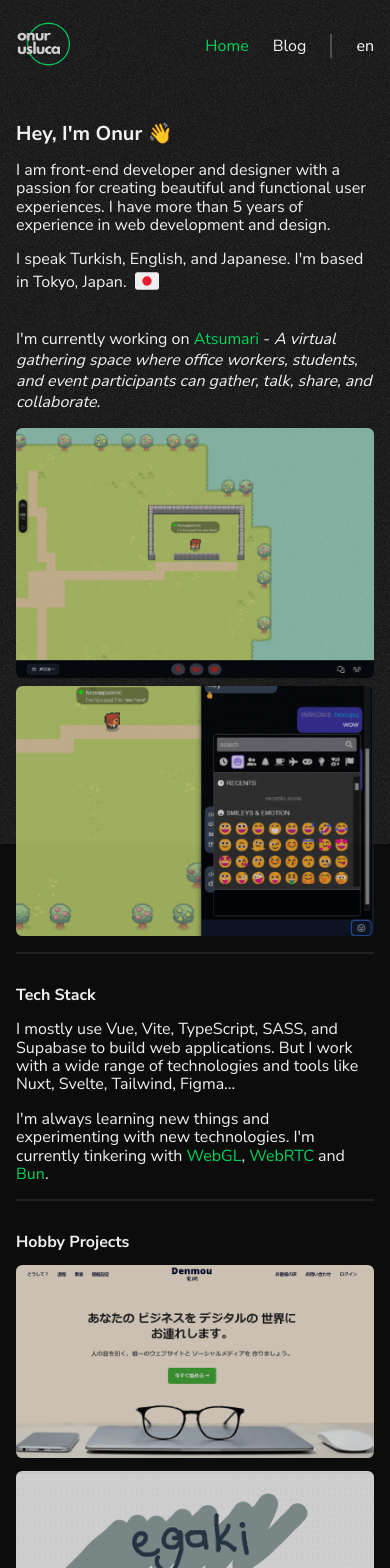
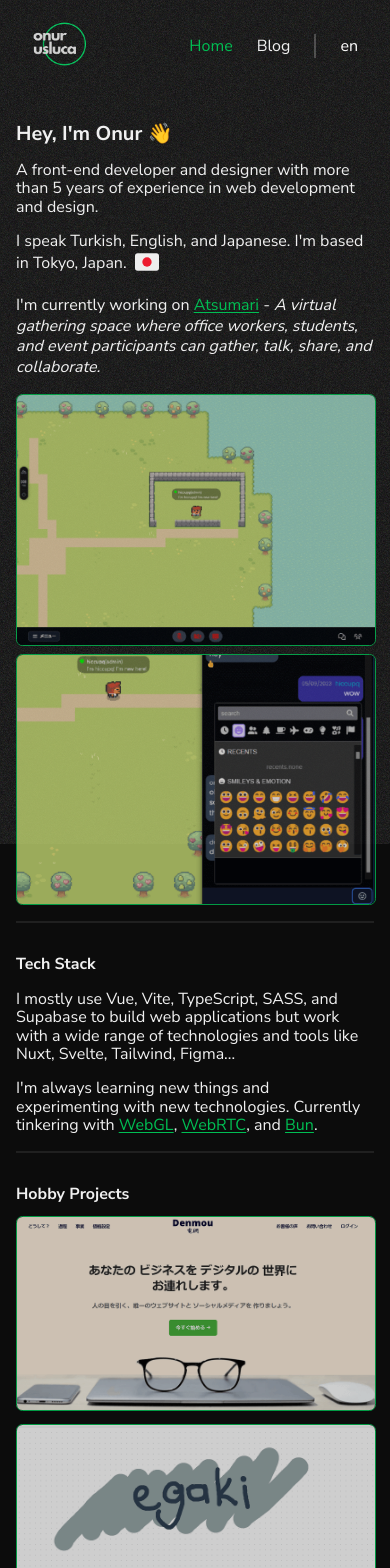
Before and after one commit to onurusluca/portfolio-v3, a SvelteKit app: page / in a window 390 px wide. Shown: the top 1568 px of the page. Built offline with nearby package versions, Linux system fonts and the light colour scheme.

Commit message:
inital setups 7

```diff
--- a/src/lib/components/Header.svelte
+++ b/src/lib/components/Header.svelte
@@ -106,6 +106,12 @@
 
 		@media (max-width: 768px) {
 			height: max-content;
+
+			padding: 0 2rem;
+		}
+
+		@media (max-width: 576px) {
+			padding: 0 1rem;
 		}
 	}
 </style>
--- a/src/lib/locales/en.json
+++ b/src/lib/locales/en.json
@@ -1,14 +1,14 @@
 {
 	"home": {
 		"hey": "Hey, I'm Onur 👋",
-		"intro": "I am front-end developer and designer with a passion for creating beautiful and functional user experiences. I have more than 5 years of experience in web development and design.",
+		"intro": "A front-end developer and designer with more than 5 years of experience in web development and design.",
 		"intro2": "I speak Turkish, English, and Japanese. I'm based in Tokyo, Japan.",
 		"currentlyWorkingOn": "I'm currently working on",
 		"atsumariDescription": "A virtual gathering space where office workers, students, and event participants can gather, talk, share, and collaborate.",
 
 		"techStackTitle": "Tech Stack",
-		"techStackDescription": "I mostly use Vue, Vite, TypeScript, SASS, and Supabase to build web applications. But I work with a wide range of technologies and tools like Nuxt, Svelte, Tailwind, Figma... ",
-		"techStackDescription2": "I'm always learning new things and experimenting with new technologies. I'm currently tinkering with",
+		"techStackDescription": "I mostly use Vue, Vite, TypeScript, SASS, and Supabase to build web applications but work with a wide range of technologies and tools like Nuxt, Svelte, Tailwind, Figma... ",
+		"techStackDescription2": "I'm always learning new things and experimenting with new technologies. Currently tinkering with",
 
 		"myProjects": "Hobby Projects",
 		"myDesigns": "Designs",
--- a/src/routes/+page.svelte
+++ b/src/routes/+page.svelte
@@ -58,7 +58,7 @@
 			>
 				WebGL</a
 			>,
-			<a href="https://developer.mozilla.org/en-US/docs/Web/API/WebRTC_API">WebRTC</a>
+			<a href="https://developer.mozilla.org/en-US/docs/Web/API/WebRTC_API">WebRTC</a>,
 			{$t('misc.and')}
 
 			<a href="https://bun.sh/L">Bun</a>.
@@ -119,14 +119,13 @@
 
 		.currently-working-on {
 			line-height: 1.3rem;
-			margin: 2rem 0 1rem 0;
+			margin: 1rem 0 1rem 0;
 		}
 
 		.atsumari {
 			display: flex;
 			align-items: center;
 			justify-content: space-between;
-			flex-wrap: wrap;
 			gap: 0.5rem;
 			img {
 				width: 21rem;
@@ -135,11 +134,22 @@
 				opacity: 0.8;
 
 				transition: opacity 0.2s ease-in-out;
+				border: 1px solid var(--accent);
 				&:hover {
 					opacity: 1;
 				}
 			}
 			@media (max-width: 768px) {
+				img {
+					width: 50%;
+				}
+			}
+
+			@media (max-width: 480px) {
+				// Responsive grid 1 column
+				display: grid;
+				grid-template-columns: repeat(1, 1fr);
+
 				img {
 					width: 100%;
 				}
@@ -174,25 +184,51 @@
 			display: flex;
 			align-items: center;
 			justify-content: space-between;
+			gap: 0.5rem;
 			flex-wrap: wrap;
-			gap: 0.5rem;
-			cursor: pointer;
+			width: 100%;
+			a {
 				img {
 					width: 21rem;
-				height: auto;
+					height: 12.5rem;
+					object-fit: cover;
 					border-radius: 0.4rem;
 					opacity: 0.8;
+					border: 1px solid var(--accent);
 
+					cursor: pointer;
 					transition: opacity 0.2s ease-in-out;
 					&:hover {
 						opacity: 1;
 					}
 				}
+			}
 			@media (max-width: 768px) {
+				// Responsive grid 2 columns
+				display: grid;
+				grid-template-columns: repeat(2, 1fr);
+				gap: 0.5rem;
+
+				a {
 					img {
 						width: 100%;
 					}
 				}
 			}
+
+			@media (max-width: 576px) {
+				// Responsive grid 1 column
+				display: grid;
+				grid-template-columns: repeat(1, 1fr);
+				a {
+					width: 100%;
+
+					img {
+						width: 100%;
+						height: auto;
+					}
+				}
+			}
+		}
 	}
 </style>
--- a/src/routes/styles.scss
+++ b/src/routes/styles.scss
@@ -7,8 +7,8 @@
 		Cantarell, 'Open Sans', 'Helvetica Neue', sans-serif; */
    --font: 'Nunito Sans', sans-serif;
    --color-text: #f0f0f0;
-   --accent: #00d35c;
-   --accent-2: #da4343;
+   --accent: #00be53;
+   --accent-2: #be3838;
 
    font-family: var(--font);
    color: var(--color-text);
@@ -48,16 +48,13 @@ body {
 
 a {
    color: var(--accent);
-   text-decoration: none;
-   /*  text-decoration: underline;
-   text-decoration-thickness: 2px;
-   text-underline-offset: 2px; */
-   transition: all 0.2s ease-in-out;
+   text-decoration: underline;
+   text-underline-offset: 2px;
 
    &:hover {
-      text-decoration: underline;
+      color: var(--accent-2);
       text-decoration-thickness: 2px;
-      text-underline-offset: 2px;
+
    }
 
 
```
Lines whose indentation alone changed are shown as unchanged.
